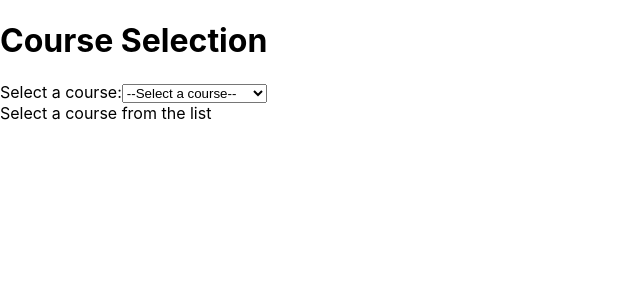
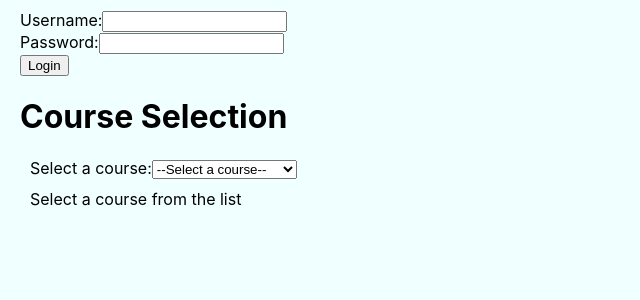
Before and after one commit to dorson755/ct-moodle-ui, a React (Create React App) app in the folder ct-ui/: page / in a window 1280 px wide. Shown: the top 300 px of the page, without its empty margins (0-640 px from the left). Built offline with nearby package versions, Linux system fonts and the light colour scheme.

Commit message:
working on login modal

```diff
--- a/ct-ui/src/App.js
+++ b/ct-ui/src/App.js
@@ -1,6 +1,7 @@
 import React, { useState } from 'react';
 import CourseList from './CourseList';
 import CourseDetails from './CourseDetails';
+import LoginModal from './LoginModal';
 
 const App = () => {
   const [selectedCourse, setSelectedCourse] = useState(null);
@@ -11,28 +12,35 @@ const App = () => {
 
   const courses = [
     {
-      id: 1,
+      id: 1480,
       name: 'Introduction to React',
       description: 'Learn the basics of React',
       teacher: 'John Smith',
+      term: 'Spring',
+      year: '1999'
     },
     {
-      id: 2,
+      id: 1481,
       name: 'Advanced React',
       description: 'Learn advanced React concepts',
       teacher: 'Jane Doe',
+      term: 'Summer',
+      year: '2000'
     },
     {
-      id: 3,
+      id: 1482,
       name: 'React Native',
       description: 'Learn how to build mobile apps with React Native',
       teacher: 'Bob Johnson',
+      term: 'Fall',
+      year: '2000'
     },
   ];
 
 
   return (
     <div className="App">
+      <LoginModal/>
       <h1>Course Selection</h1>
       <CourseList courses={courses} onCourseSelect={onCourseSelect} />
       <CourseDetails course={selectedCourse} />
--- /dev/null
+++ b/ct-ui/src/CourseDetails.css
@@ -0,0 +1,13 @@
+span {
+    display: inline-flex;
+    justify-content: space-between;
+}
+
+span > h4 {
+    color:aqua;
+    padding: 10px;
+}
+
+div > span {
+    margin: 10px;
+}
--- a/ct-ui/src/CourseDetails.js
+++ b/ct-ui/src/CourseDetails.js
@@ -1,19 +1,21 @@
 import React from 'react';
 import Browser from './Browser';
+import './CourseDetails.css';
 
 const CourseDetails = ({ course }) => {
   if (!course) {
     return <div>Select a course from the list</div>;
   }
 
-  const exportGradesUrl = `https://example.com/courses/${course.id}/export_grades`;
-  const setupGradeBookUrl = `https://example.com/courses/${course.id}/setup_grade_book`;
-  const enrollParticipantsUrl = `https://example.com/courses/${course.id}/enroll_participants`;
+  const exportGradesUrl = `https://cybertech242-online.com/grade/export/xls/index.php?id=${course.id}`;
+  const setupGradeBookUrl = `https://cybertech242-online.com/grade/edit/tree/index.php?id=${course.id}`;
+  const enrollParticipantsUrl = `https://cybertech242-online.com/user/index.php?id=${course.id}`;
 
   return (
     <div>
       <h2>{course.name}</h2>
-      <Browser url={`https://example.com/courses/${course.id}`} />
+      <span><h4>Teacher: {course.teacher}</h4><h4>Term: {course.term}</h4><h4>Year: {course.year}</h4></span>
+      <Browser url={`https://cybertech242-online.com/course/view.php?id=${course.id}`} />
       <div>
         <button onClick={() => window.open(exportGradesUrl, '_blank')}>Export Grades</button>
         <button onClick={() => window.open(setupGradeBookUrl, '_blank')}>Set up Grade Book</button>
--- /dev/null
+++ b/ct-ui/src/CourseList.css
@@ -0,0 +1,3 @@
+div {
+    margin: 10px;
+}
--- a/ct-ui/src/CourseList.js
+++ b/ct-ui/src/CourseList.js
@@ -1,4 +1,5 @@
 import React, { useState } from 'react';
+import './CourseList.css';
 
 const CourseList = ({ courses, onCourseSelect }) => {
   const handleChange = (event) => {
--- /dev/null
+++ b/ct-ui/src/LoginModal.css
@@ -0,0 +1,21 @@
+.modal {
+    position: fixed;
+    top: 0;
+    left: 0;
+    width: 100%;
+    height: 100%;
+    display: flex;
+    justify-content: center;
+    align-items: center;
+    background-color: rgba(0, 0, 0, 0.5);
+  }
+
+  .modal form {
+    background-color: white;
+    padding: 2rem;
+    border-radius: 0.5rem;
+  }
+
+  .modal h2 {
+    margin-top: 0;
+  }
--- /dev/null
+++ b/ct-ui/src/LoginModal.js
@@ -0,0 +1,30 @@
+import React, { useState } from 'react';
+import axios from 'axios';
+
+const LoginModal = ({ onLogin }) => {
+  const [username, setUsername] = useState("");
+  const [password, setPassword] = useState("");
+
+  const handleSubmit = (event) => {
+    event.preventDefault();
+    onLogin(username, password);
+  };
+
+  return (
+    <form onSubmit={handleSubmit}>
+      <label>
+        Username:
+        <input type="text" value={username} onChange={(e) => setUsername(e.target.value)} />
+      </label>
+      <br />
+      <label>
+        Password:
+        <input type="password" value={password} onChange={(e) => setPassword(e.target.value)} />
+      </label>
+      <br />
+      <button type="submit">Login</button>
+    </form>
+  );
+};
+
+export default LoginModal;
--- a/ct-ui/src/index.css
+++ b/ct-ui/src/index.css
@@ -1,4 +1,5 @@
 body {
+  background-color: azure;
   margin: 0;
   font-family: -apple-system, BlinkMacSystemFont, 'Segoe UI', 'Roboto', 'Oxygen',
     'Ubuntu', 'Cantarell', 'Fira Sans', 'Droid Sans', 'Helvetica Neue',
--- a/package.json
+++ b/package.json
@@ -1,5 +1,6 @@
 {
   "dependencies": {
+    "axios": "^1.3.5",
     "react": "^18.2.0"
   }
 }
```
Also changed, not shown: 1 other file (tests, documents, lock files or other folders).
